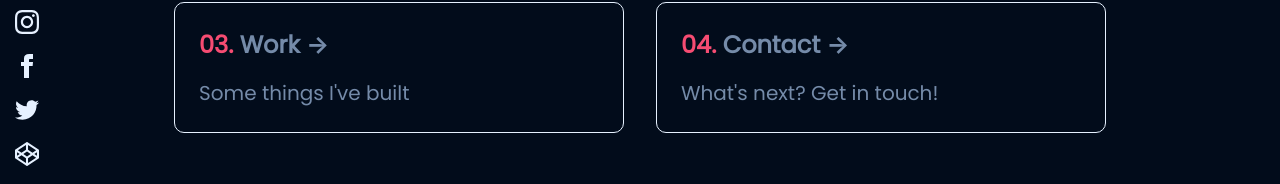
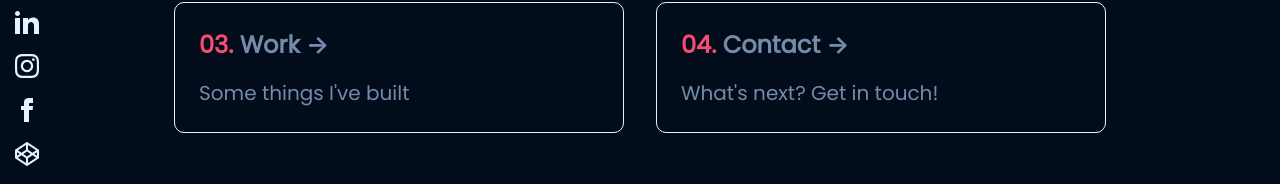
Before and after one commit to stephanianevado/portfolio, a Next.js app: page / in a window 1280 px wide. Shown: the part 548-732 px from the top of the page. Built offline with nearby package versions, Linux system fonts and the light colour scheme.

Commit message:
removing twitter nutrinevado

```diff
--- a/components/FooterPortfolio.js
+++ b/components/FooterPortfolio.js
@@ -7,7 +7,6 @@ import {
   GitHubIcon,
   InstagramIcon,
   LinkedinIcon,
-  TwitterIcon,
 } from './icons'
 import { Breakpoints } from './Breakpoints'
 
@@ -54,9 +53,6 @@ export const FooterPortfolio = () => {
         <a href="https://www.facebook.com/nevadostephania" target="_blank">
           <FacebookIcon />
         </a>
-        <a href="https://twitter.com/nutrinevado" target="_blank">
-          <TwitterIcon />
-        </a>
         <a href="https://codepen.io/stephanianevado" target="_blank">
           <CodepenIcon />
         </a>
```
Also changed, not shown: public/logotwitter.svg (deleted).
